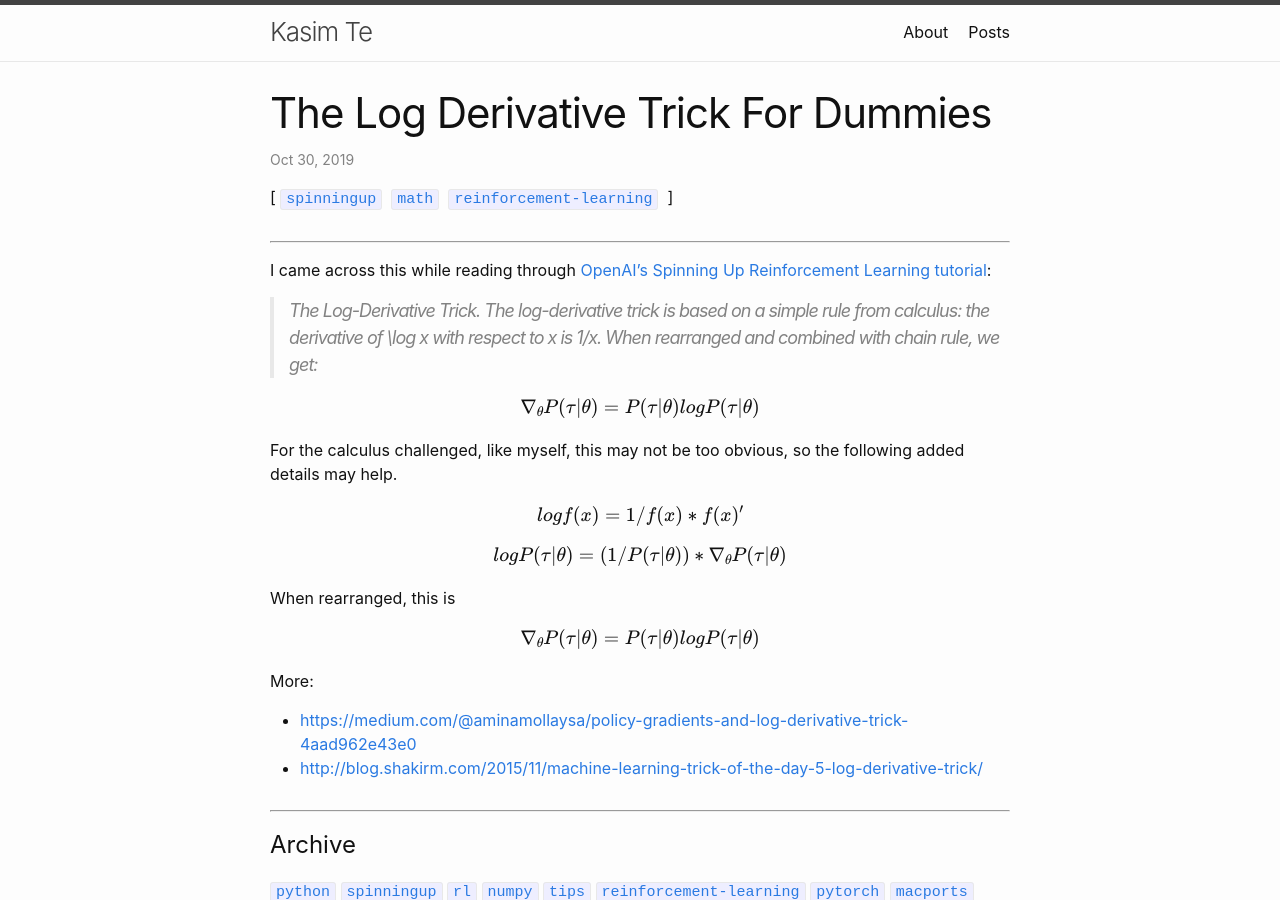
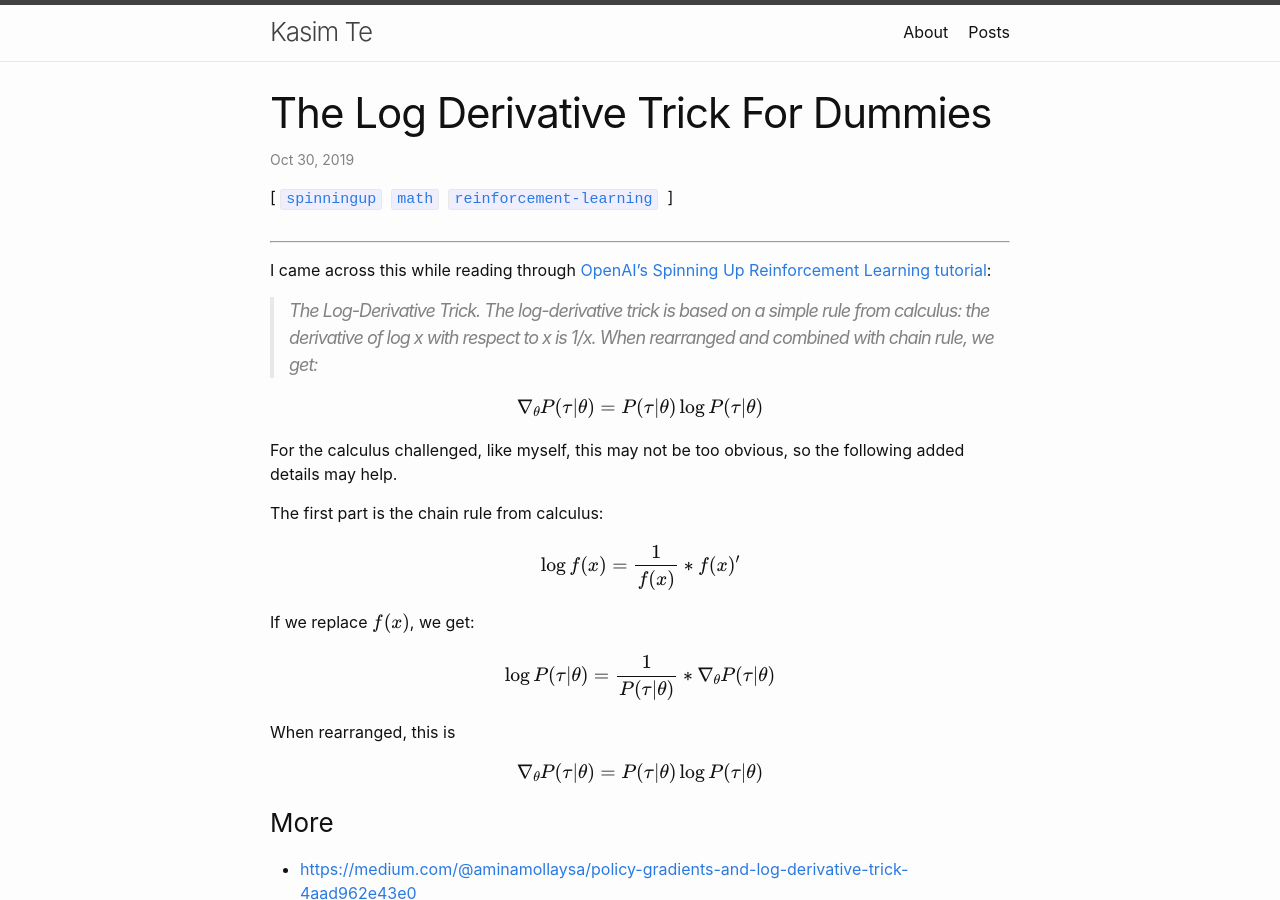
Before and after one commit to kasimte/kasimte.github.io, a Jekyll site: the page built from _posts/2019-10-30-log-derivative-trick-for-dummies.md, in a window 1280 px wide and 900 px high. Built offline with Jekyll 4.4.1, drawn with Linux system fonts in a browser that asks for light colours; nearby versions of some CDN libraries; formulas are drawn with MathJax 3.

Commit message:
Clean up log derivative post.

```diff
--- a/_posts/2019-10-30-log-derivative-trick-for-dummies.md
+++ b/_posts/2019-10-30-log-derivative-trick-for-dummies.md
@@ -6,30 +6,34 @@ tags: spinningup math reinforcement-learning
 
 I came across this while reading through [OpenAI's Spinning Up Reinforcement Learning tutorial](https://spinningup.openai.com/en/latest/spinningup/rl_intro3.html):
 
-> The Log-Derivative Trick. The log-derivative trick is based on a simple rule from calculus: the derivative of \log x with respect to x is 1/x. When rearranged and combined with chain rule, we get:
+> The Log-Derivative Trick. The log-derivative trick is based on a simple rule from calculus: the derivative of log x with respect to x is 1/x. When rearranged and combined with chain rule, we get:
 >
 
-$$\nabla_{\theta} P(\tau|\theta) = P(\tau|\theta) log P(\tau|\theta)$$
+$$\nabla_{\theta} P(\tau|\theta) = P(\tau|\theta) \log P(\tau|\theta)$$
 
 For the calculus challenged, like myself, this may not be too obvious, so the following added details may help.
 
+The first part is the chain rule from calculus:
+
 $$
-log f(x) = 1/f(x) * f(x)'
+\log f(x) = \frac{1}{f(x)} * f(x)'
 $$
+
+If we replace $f(x)$, we get:
 
 
 $$
-log P(\tau|\theta) = (1/P(\tau|\theta)) * \nabla_{\theta}P(\tau|\theta)
+\log P(\tau|\theta) = \frac{1}{P(\tau|\theta)} * \nabla_{\theta}P(\tau|\theta)
 $$
 
 
 When rearranged, this is
 
 $$
-\nabla_{\theta} P(\tau|\theta) = P(\tau|\theta) log P(\tau|\theta)
+\nabla_{\theta} P(\tau|\theta) = P(\tau|\theta) \log P(\tau|\theta)
 $$
 
-More:
+### More
 
 * [https://medium.com/@aminamollaysa/policy-gradients-and-log-derivative-trick-4aad962e43e0](https://medium.com/@aminamollaysa/policy-gradients-and-log-derivative-trick-4aad962e43e0)
 * [http://blog.shakirm.com/2015/11/machine-learning-trick-of-the-day-5-log-derivative-trick/](http://blog.shakirm.com/2015/11/machine-learning-trick-of-the-day-5-log-derivative-trick/)
```
